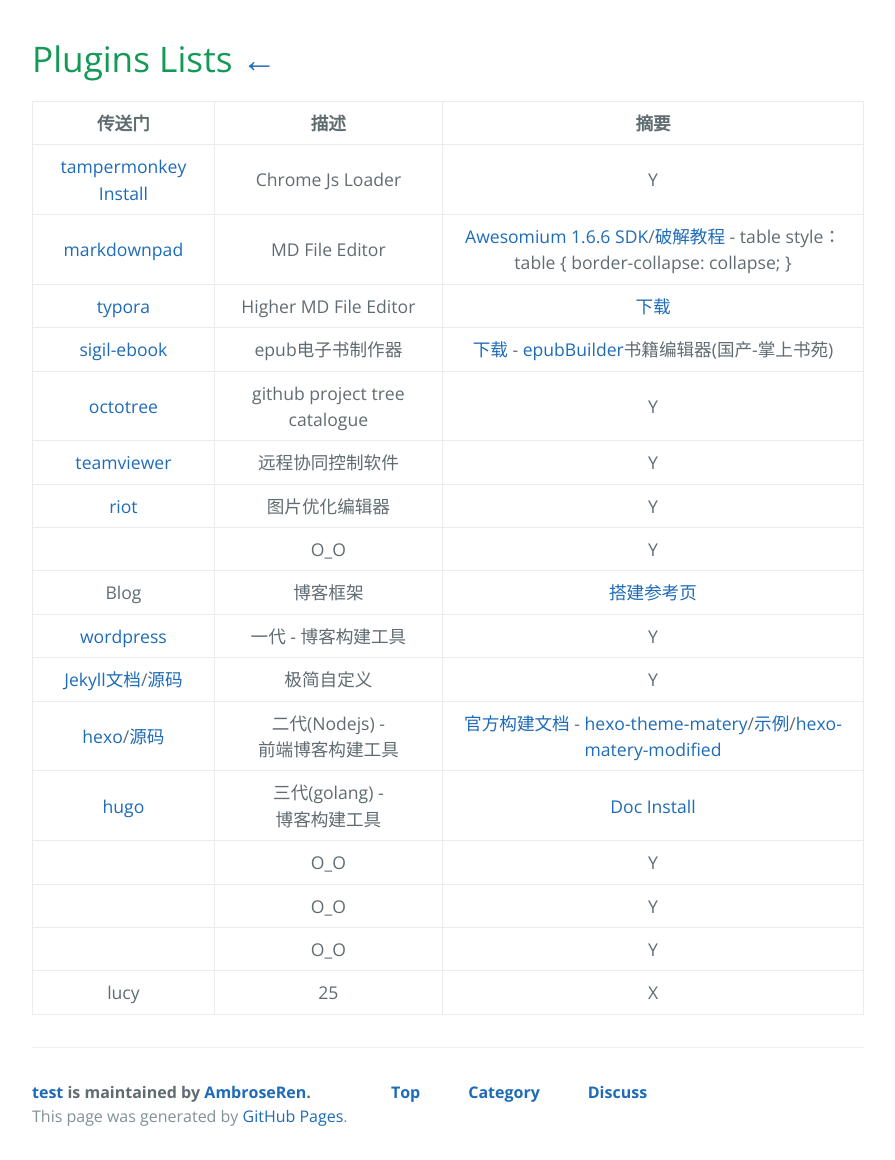
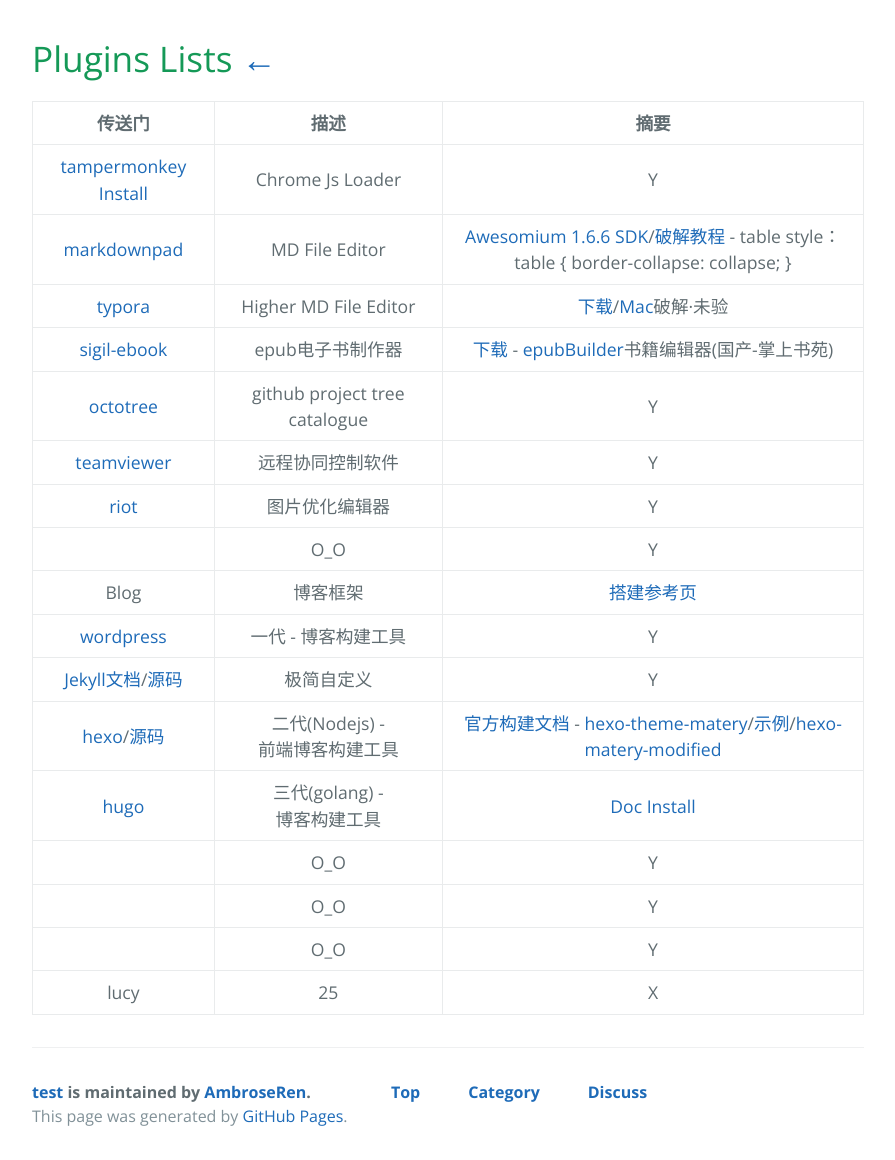
Before and after one commit to AmbroseRen/test, a Jekyll site: the page built from Data/InstallPackage/Plugins.md, in a window 1280 px wide. Shown: the whole page, without its empty margins (192-1087 px from the left). Built offline with Jekyll 4.4.1, drawn with Linux system fonts in a browser that asks for light colours; nearby versions of some CDN libraries; our own code applies the rules of GitHub Pages for plain Markdown files; library files that are not in the unit come from our copies; the repository's description, which GitHub fills in, is left out.

Commit message:
Update Plugins.md

```diff
--- a/Data/InstallPackage/Plugins.md
+++ b/Data/InstallPackage/Plugins.md
@@ -4,7 +4,7 @@
 |:---:|:---:|:---:|
 | [tampermonkey Install](https://www.tampermonkey.net/) | Chrome Js Loader | Y |
 | [markdownpad](http://markdownpad.com/download.html) | MD File Editor | [ Awesomium 1.6.6 SDK](http://markdownpad.com/faq.html)/[破解教程](https://www.jianshu.com/p/1745a7f53404) - table style：table { border-collapse: collapse; }|
-| [typora](https://typora.io/) | Higher MD File Editor | [下载](https://ghpym.lanzoui.com/b00zng7gd) |
+| [typora](https://typora.io/) | Higher MD File Editor | [下载](https://ghpym.lanzoui.com/b00zng7gd)/[Mac](https://wwe.lanzouo.com/i6s9exf3rib)破解·未验 |
 | [sigil-ebook](https://sigil-ebook.com/) | epub电子书制作器 | [下载](https://github.com/Sigil-Ebook/Sigil/releases/tag/1.5.1) - [epubBuilder](https://www.soepub.com/soft)书籍编辑器(国产-掌上书苑) |
 | [octotree](https://www.octotree.io/) | github project tree catalogue | Y |
 | [teamviewer](https://www.teamviewer.cn/cn/teamviewer-automatic-download/) | 远程协同控制软件 | Y |
```
